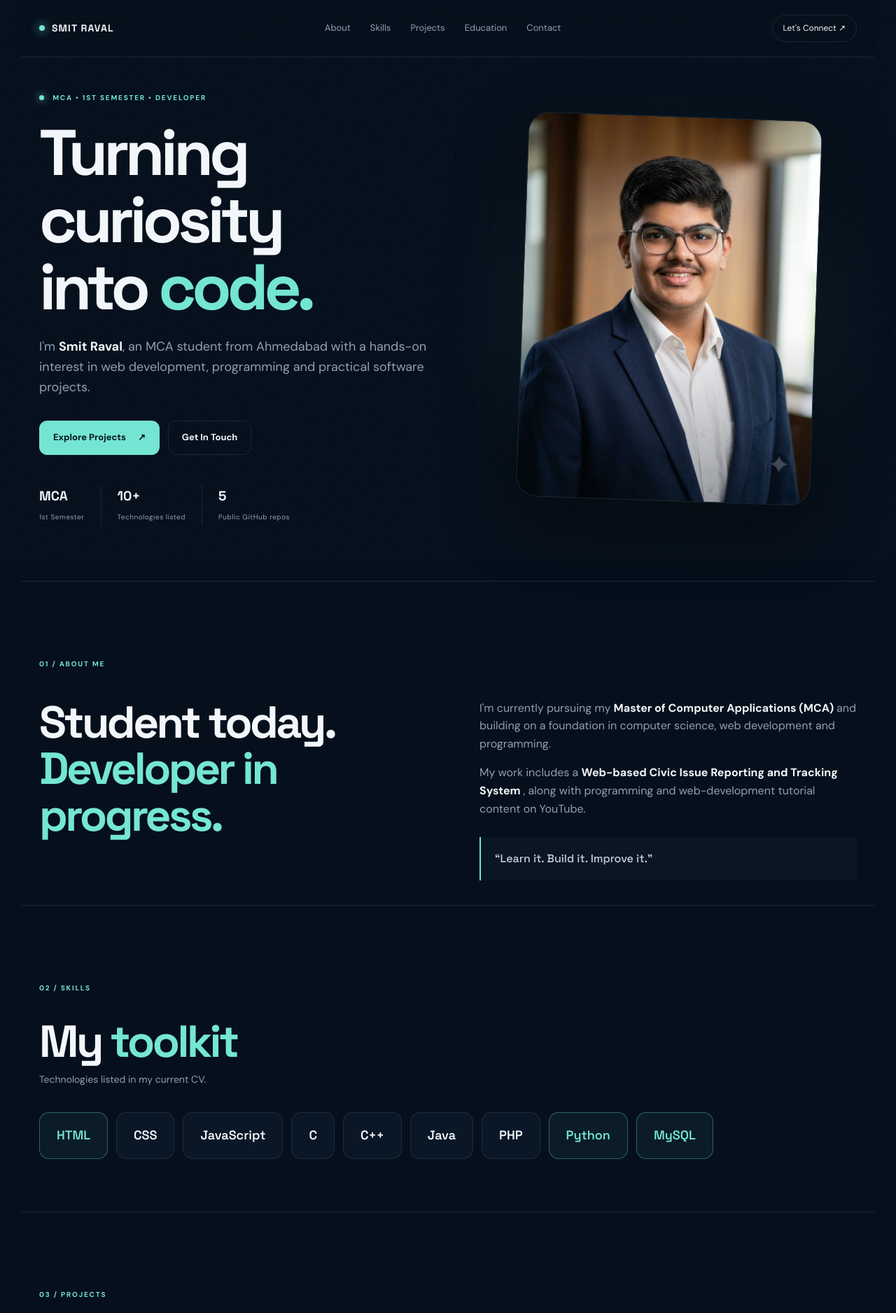
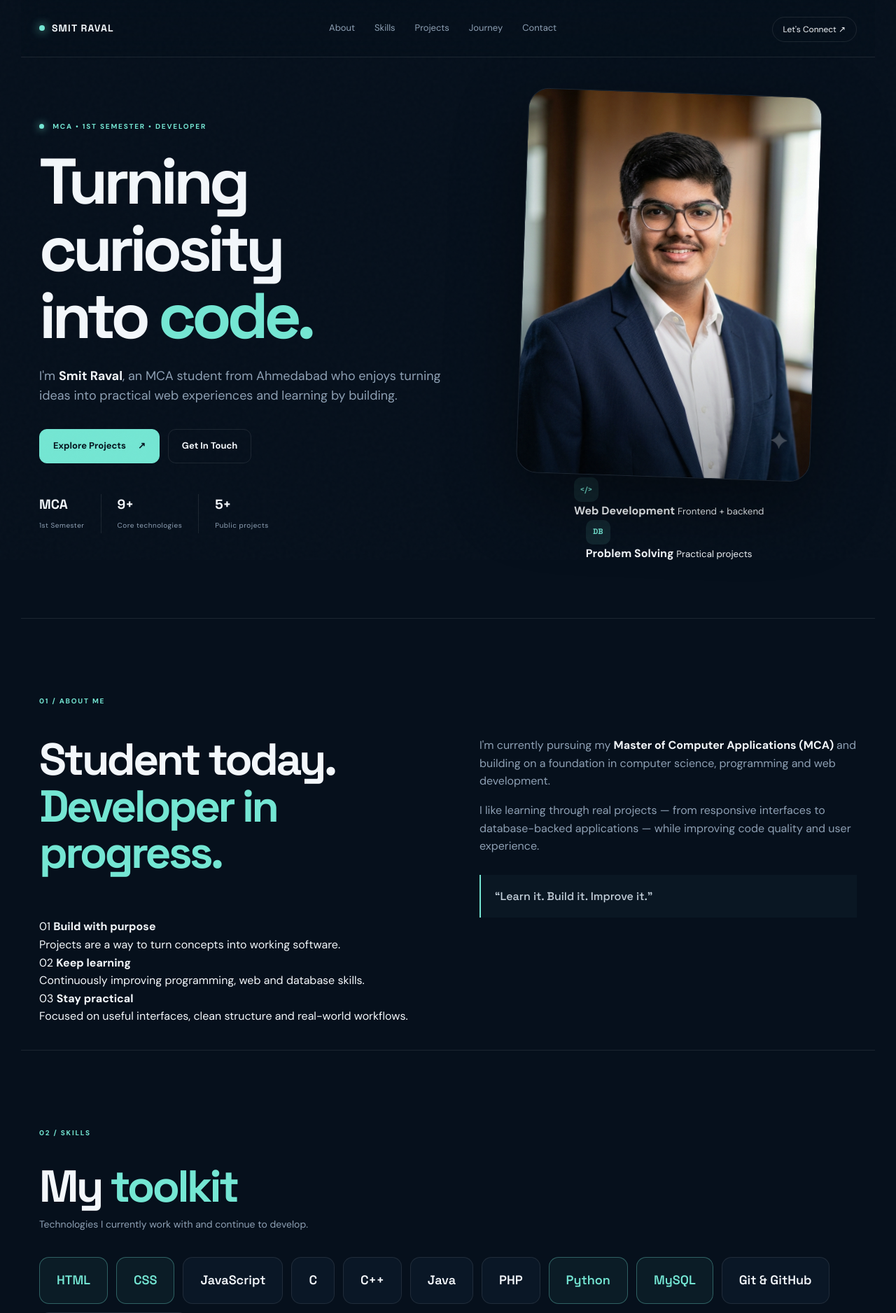
Before and after one commit to smitraval08/Portfolio, a Flask app: page / in a window 1280 px wide. Shown: the top 1876 px of the page at 70% size. Run offline with Flask 3, Linux system fonts and the light colour scheme.

Commit message:
Update index.html

```diff
--- a/Smit_Raval_Portfolio/templates/index.html
+++ b/Smit_Raval_Portfolio/templates/index.html
@@ -13,11 +13,16 @@ content="width=device-width, initial-scale=1"
 
 <meta
 name="description"
-content="Smit Raval — MCA student, developer and web technology enthusiast."
+content="Smit Raval — MCA student, developer and builder. Portfolio, projects, skills, education and contact."
+>
+
+<meta
+name="theme-color"
+content="#06101c"
 >
 
 <title>
-Smit Raval | MCA Student & Developer
+Smit Raval — Developer Portfolio
 </title>
 
 <link
@@ -46,21 +51,40 @@ href="{{ url_for('static', filename='style.css') }}"
 
 <body>
 
+
+<div
+class="progress"
+id="progress"
+></div>
+
+
 <div class="noise"></div>
 
 
-<header class="nav">
+
+<!-- ================= NAVBAR ================= -->
+
+<header
+class="nav"
+id="top"
+>
 
 <a
 class="logo"
 href="#home"
 >
+
 <span></span>
+
 SMIT RAVAL
+
 </a>
 
 
-<nav id="nav">
+<nav
+id="nav"
+aria-label="Primary navigation"
+>
 
 <a href="#about">
 About
@@ -74,8 +98,8 @@ Skills
 Projects
 </a>
 
-<a href="#education">
-Education
+<a href="#journey">
+Journey
 </a>
 
 <a href="#contact">
@@ -85,20 +109,32 @@ Contact
 </nav>
 
 
+<div class="nav-actions">
+
 <a
 class="top-btn"
 href="#contact"
 >
-Let's Connect ↗
+
+Let's Connect
+
+<span>↗</span>
+
 </a>
 
 
 <button
 class="menu"
 id="menu"
+aria-label="Open navigation"
+aria-expanded="false"
 >
+
 ☰
+
 </button>
+
+</div>
 
 </header>
 
@@ -107,14 +143,16 @@ id="menu"
 <main>
 
 
-<!-- HERO -->
+<!-- ================= HERO ================= -->
 
 <section
 class="hero wrap"
 id="home"
 >
 
-<div class="hero-copy">
+
+<div class="hero-copy reveal">
+
 
 <div class="status">
 
@@ -128,10 +166,14 @@ MCA • 1ST SEMESTER • DEVELOPER
 <h1>
 
 Turning curiosity
+
 <br>
 
 into
-<em>code.</em>
+
+<em>
+code.
+</em>
 
 </h1>
 
@@ -140,12 +182,13 @@ into
 
 I'm
 <b>Smit Raval</b>,
-an MCA student from Ahmedabad with a hands-on interest in web development, programming and practical software projects.
+an MCA student from Ahmedabad who enjoys turning ideas into practical web experiences and learning by building.
 
 </p>
 
 
 <div class="actions">
+
 
 <a
 class="btn primary"
@@ -168,14 +211,18 @@ Get In Touch
 
 </a>
 
+
 </div>
 
 
 <div class="stats">
 
+
 <div>
 
-<strong>MCA</strong>
+<strong>
+MCA
+</strong>
 
 <small>
 1st Semester
@@ -186,10 +233,12 @@ Get In Touch
 
 <div>
 
-<strong>10+</strong>
+<strong>
+9+
+</strong>
 
 <small>
-Technologies listed
+Core technologies
 </small>
 
 </div>
@@ -197,46 +246,124 @@ Technologies listed
 
 <div>
 
-<strong>5</strong>
+<strong>
+5+
+</strong>
 
 <small>
-Public GitHub repos
+Public projects
 </small>
 
 </div>
 
+
 </div>
+
 
 </div>
 
 
 
-<div class="hero-art">
+<div class="hero-art reveal">
 
-<div class="halo"></div>
+
+<div class="orb orb-a"></div>
+
+<div class="orb orb-b"></div>
 
 
 <div class="portrait">
 
+
 <img
 src="{{ url_for('static', filename='profile.png') }}"
-alt="Smit Raval professional portrait"
+alt="Smit Raval profile portrait"
 >
+
+
+<div class="portrait-shade"></div>
+
+
+<div class="portrait-label">
+
+<span>
+AVAILABLE TO LEARN
+</span>
+
+<b>
+BUILD • SHIP • IMPROVE
+</b>
 
 </div>
 
+
 </div>
+
+
+
+<div class="floating-card card-one">
+
+
+<span class="mini-icon">
+&lt;/&gt;
+</span>
+
+
+<div>
+
+<b>
+Web Development
+</b>
+
+<small>
+Frontend + backend
+</small>
+
+</div>
+
+
+</div>
+
+
+
+<div class="floating-card card-two">
+
+
+<span class="mini-icon">
+DB
+</span>
+
+
+<div>
+
+<b>
+Problem Solving
+</b>
+
+<small>
+Practical projects
+</small>
+
+</div>
+
+
+</div>
+
+
+</div>
+
 
 </section>
 
 
 
-<!-- ABOUT -->
+<!-- ================= ABOUT ================= -->
 
 <section
 class="section wrap"
 id="about"
 >
+
 
 <div class="kicker">
 01 / ABOUT ME
@@ -244,6 +371,10 @@ id="about"
 
 
 <div class="split">
+
+
+<div class="reveal">
+
 
 <h2>
 
@@ -258,26 +389,29 @@ Developer in progress.
 </h2>
 
 
-<div class="copy">
+</div>
+
+
+
+<div class="copy reveal">
+
 
 <p>
 
 I'm currently pursuing my
+
 <b>
 Master of Computer Applications (MCA)
 </b>
-and building on a foundation in computer science, web development and programming.
+
+and building on a foundation in computer science, programming and web development.
 
 </p>
 
 
 <p>
 
-My work includes a
-<b>
-Web-based Civic Issue Reporting and Tracking System
-</b>,
-along with programming and web-development tutorial content on YouTube.
+I like learning through real projects — from responsive interfaces to database-backed applications — while improving code quality and user experience.
 
 </p>
 
@@ -288,33 +422,100 @@ along with programming and web-development tutorial content on YouTube.
 
 </div>
 
+
 </div>
 
+
 </div>
+
+
+
+<div class="about-grid">
+
+
+<div class="info-card reveal">
+
+<span>
+01
+</span>
+
+<b>
+Build with purpose
+</b>
+
+<p>
+Projects are a way to turn concepts into working software.
+</p>
+
+</div>
+
+
+
+<div class="info-card reveal">
+
+<span>
+02
+</span>
+
+<b>
+Keep learning
+</b>
+
+<p>
+Continuously improving programming, web and database skills.
+</p>
+
+</div>
+
+
+
+<div class="info-card reveal">
+
+<span>
+03
+</span>
+
+<b>
+Stay practical
+</b>
+
+<p>
+Focused on useful interfaces, clean structure and real-world workflows.
+</p>
+
+</div>
+
+
+</div>
+
 
 </section>
 
 
 
-<!-- SKILLS -->
+<!-- ================= SKILLS ================= -->
 
 <section
 class="section wrap"
 id="skills"
 >
 
+
 <div class="kicker">
 02 / SKILLS
 </div>
 
 
-<div class="head">
+<div class="head reveal">
+
 
 <div>
+
 
 <h2>
 
 My
+
 <em>
 toolkit
 </em>
@@ -324,78 +525,153 @@ toolkit
 
 <p>
 
-Technologies listed in my current CV.
+Technologies I currently work with and continue to develop.
 
 </p>
 
-</div>
 
 </div>
 
 
-<div class="skill-cloud">
+</div>
+
+
+
+<div class="skill-cloud reveal">
+
 
 <div class="skill hot">
 HTML
 </div>
 
-<div class="skill">
+
+<div class="skill hot">
 CSS
 </div>
+
 
 <div class="skill">
 JavaScript
 </div>
 
+
 <div class="skill">
 C
 </div>
+
 
 <div class="skill">
 C++
 </div>
 
+
 <div class="skill">
 Java
 </div>
+
 
 <div class="skill">
 PHP
 </div>
 
+
 <div class="skill hot">
 Python
 </div>
+
 
 <div class="skill hot">
 MySQL
 </div>
 
+
+<div class="skill">
+Git & GitHub
 </div>
+
+
+<div class="skill">
+Responsive Design
+</div>
+
+
+</div>
+
+
+
+<div class="skill-bars reveal">
+
+
+<div>
+
+<span>
+Frontend Development
+</span>
+
+<b>
+HTML • CSS • JavaScript
+</b>
+
+</div>
+
+
+<div>
+
+<span>
+Backend Development
+</span>
+
+<b>
+Python • Flask • PHP
+</b>
+
+</div>
+
+
+<div>
+
+<span>
+Database
+</span>
+
+<b>
+MySQL
+</b>
+
+</div>
+
+
+</div>
+
 
 </section>
 
 
 
-<!-- PROJECTS -->
+<!-- ================= PROJECTS ================= -->
 
 <section
 class="section wrap"
 id="projects"
 >
 
+
 <div class="kicker">
 03 / PROJECTS
 </div>
 
 
-<div class="head row">
+
+<div class="head row reveal">
+
 
 <div>
+
 
 <h2>
 
 Selected
+
 <em>
 work
 </em>
@@ -405,11 +681,13 @@ work
 
 <p>
 
-CV project + public GitHub work.
+A mix of academic, practical and public GitHub work.
 
 </p>
 
+
 </div>
+
 
 
 <a
@@ -423,11 +701,17 @@ View GitHub ↗
 
 </a>
 
+
 </div>
 
 
 
-<article class="feature">
+<!-- FEATURED PROJECT -->
+
+<article
+class="feature reveal"
+>
+
 
 <div class="number">
 01
@@ -435,17 +719,22 @@ View GitHub ↗
 
 
 <div class="tags">
-
 WEB DEVELOPMENT • DATABASE
-
 </div>
 
 
 <div class="feature-body">
 
+
+<div class="project-badge">
+FEATURED PROJECT
+</div>
+
+
 <h3>
 
 Web-based Civic Issue
+
 <br>
 
 Reporting & Tracking System
@@ -455,37 +744,46 @@ Reporting & Tracking System
 
 <p>
 
-A web-based platform designed to help citizens report and track local civic issues, with a focus on improving communication between the public and administrative authorities.
+A web platform designed to help citizens report and track local civic issues, with an emphasis on clear reporting, status visibility and communication.
 
 </p>
 
 
 <div class="feature-points">
 
+
 <span>
 ✓ User-friendly reporting
 </span>
+
 
 <span>
 ✓ Issue status tracking
 </span>
 
+
 <span>
-✓ Public–authority communication
+✓ Database integration
 </span>
+
 
 </div>
 
+
 </div>
+
 
 </article>
 
 
 
+<!-- GITHUB PROJECTS -->
+
 <div class="repo-grid">
 
 
-<article class="repo">
+<article class="repo reveal">
+
 
 <span class="repo-no">
 02
@@ -503,7 +801,7 @@ Electrical_Service
 
 
 <p>
-Public GitHub project in PHP.
+Public GitHub project built with PHP.
 </p>
 
 
@@ -517,11 +815,13 @@ Open repository ↗
 
 </a>
 
+
 </article>
 
 
 
-<article class="repo">
+<article class="repo reveal">
+
 
 <span class="repo-no">
 03
@@ -539,7 +839,7 @@ ele_service
 
 
 <p>
-Electronic service website using PHP + MySQL.
+Electronic service website using PHP and MySQL.
 </p>
 
 
@@ -553,11 +853,13 @@ Open repository ↗
 
 </a>
 
+
 </article>
 
 
 
-<article class="repo">
+<article class="repo reveal">
+
 
 <span class="repo-no">
 04
@@ -589,11 +891,13 @@ Open repository ↗
 
 </a>
 
+
 </article>
 
 
 
-<article class="repo">
+<article class="repo reveal">
+
 
 <span class="repo-no">
 05
@@ -625,11 +929,13 @@ Open repository ↗
 
 </a>
 
+
 </article>
 
 
 
-<article class="repo wide">
+<article class="repo wide reveal">
+
 
 <span class="repo-no">
 06
@@ -661,30 +967,38 @@ Open repository ↗
 
 </a>
 
+
 </article>
 
 
 </div>
 
+
 </section>
 
 
 
-<!-- EDUCATION -->
+<!-- ================= JOURNEY ================= -->
 
 <section
 class="section wrap"
-id="education"
+id="journey"
 >
 
+
 <div class="kicker">
-04 / EDUCATION
+04 / JOURNEY
 </div>
+
+
+
+<div class="journey-head reveal">
 
 
 <h2>
 
 Learning with
+
 <em>
 purpose.
 </em>
@@ -692,16 +1006,35 @@ purpose.
 </h2>
 
 
-<div class="education-card">
+<p>
 
-<div class="edu-year">
+Where I'm building my foundation and what I'm working toward next.
+
+</p>
+
+
+</div>
+
+
+
+<div class="timeline">
+
+
+<div class="timeline-item reveal">
+
+
+<div class="dot"></div>
+
+
+<div class="time">
 CURRENT
 </div>
 
 
 <div>
 
-<span class="edu-badge">
+
+<span class="badge">
 MCA
 </span>
 
@@ -715,50 +1048,109 @@ Master of Computer Applications
 1st Semester • Currently pursuing
 </p>
 
+
 </div>
+
 
 </div>
 
 
 
-<div class="education-card muted">
+<div class="timeline-item reveal">
 
-<div class="edu-year">
+
+<div class="dot"></div>
+
+
+<div class="time">
 PREVIOUS
 </div>
 
 
 <div>
 
+
+<span class="badge muted-badge">
+BCA
+</span>
+
+
 <h3>
-GLS University — BCA
+GLS University — Bachelor of Computer Applications
 </h3>
 
 
 <p>
-Undergraduate education listed on supplied CV.
+Undergraduate education
 </p>
+
 
 </div>
 
+
 </div>
+
+
+
+<div class="timeline-item reveal">
+
+
+<div class="dot"></div>
+
+
+<div class="time">
+NEXT
+</div>
+
+
+<div>
+
+
+<span class="badge">
+GOAL
+</span>
+
+
+<h3>
+More real-world projects
+</h3>
+
+
+<p>
+
+Deepen full-stack development, databases, deployment and software engineering practices.
+
+</p>
+
+
+</div>
+
+
+</div>
+
+
+</div>
+
 
 </section>
 
 
 
-<!-- CONTACT -->
+<!-- ================= CONTACT ================= -->
 
 <section
 class="section wrap"
 id="contact"
 >
 
-<div class="contact-box">
+
+<div class="contact-box reveal">
+
 
 <div class="kicker">
 05 / CONTACT
 </div>
+
 
 
 <div class="contact-grid">
@@ -766,12 +1158,15 @@ id="contact"
 
 <div>
 
+
 <h2>
 
 Let's connect
+
 <br>
 
 & build
+
 <em>
 something.
 </em>
@@ -786,13 +1181,16 @@ For projects, learning opportunities or collaboration, feel free to reach out.
 </p>
 
 
+
 <div class="socials">
 
 
 <a
 href="mailto:smitraval812@gmail.com"
 >
+
 Email ↗
+
 </a>
 
 
@@ -801,7 +1199,9 @@ href="https://github.com/smitraval08"
 target="_blank"
 rel="noopener"
 >
+
 GitHub ↗
+
 </a>
 
 
@@ -810,7 +1210,9 @@ href="https://www.linkedin.com/in/smit-raval-785963291"
 target="_blank"
 rel="noopener"
 >
+
 LinkedIn ↗
+
 </a>
 
 
@@ -819,11 +1221,14 @@ href="https://www.youtube.com/@smitraval5501"
 target="_blank"
 rel="noopener"
 >
+
 YouTube ↗
+
 </a>
 
 
 </div>
+
 
 </div>
 
@@ -850,6 +1255,7 @@ action="{{ url_for('contact') }}"
 {% endwith %}
 
 
+
 <label>
 
 Name
@@ -857,10 +1263,13 @@ Name
 <input
 name="name"
 required
+maxlength="100"
+autocomplete="name"
 placeholder="Your name"
 >
 
 </label>
+
 
 
 <label>
@@ -871,10 +1280,13 @@ Email
 type="email"
 name="email"
 required
+maxlength="160"
+autocomplete="email"
 placeholder="you@example.com"
 >
 
 </label>
+
 
 
 <label>
@@ -883,10 +1295,12 @@ Subject
 
 <input
 name="subject"
+maxlength="180"
 placeholder="What's this about?"
 >
 
 </label>
+
 
 
 <label>
@@ -897,10 +1311,12 @@ Message
 name="message"
 rows="5"
 required
+maxlength="3000"
 placeholder="Write your message..."
 ></textarea>
 
 </label>
+
 
 
 <button
@@ -908,24 +1324,35 @@ class="btn primary"
 type="submit"
 >
 
-Send Message ↗
+Send Message
+
+<span>
+↗
+</span>
 
 </button>
 
 
 </form>
 
-</div>
 
 </div>
 
+
+</div>
+
+
 </section>
+
 
 </main>
 
 
 
+<!-- ================= FOOTER ================= -->
+
 <footer class="wrap">
+
 
 <span>
 © 2026 SMIT RAVAL
@@ -937,9 +1364,10 @@ MCA • DEVELOPER • LEARNER
 </span>
 
 
-<a href="#home">
+<a href="#top">
 Back to top ↑
 </a>
+
 
 </footer>
 
@@ -947,29 +1375,121 @@ Back to top ↑
 
 <script>
 
+
 const menu =
 document.getElementById("menu");
+
 
 const nav =
 document.getElementById("nav");
 
 
+const progress =
+document.getElementById("progress");
+
+
+
 menu.addEventListener(
 "click",
-() => nav.classList.toggle("open")
+() => {
+
+const open =
+nav.classList.toggle("open");
+
+menu.setAttribute(
+"aria-expanded",
+open
 );
+
+}
+);
+
 
 
 document
 .querySelectorAll("#nav a")
 .forEach(
+
 a =>
+
 a.addEventListener(
 "click",
-() =>
-nav.classList.remove("open")
+() => {
+
+nav.classList.remove("open");
+
+menu.setAttribute(
+"aria-expanded",
+"false"
+);
+
+}
 )
+
 );
+
+
+
+window.addEventListener(
+"scroll",
+() => {
+
+const height =
+document.documentElement.scrollHeight -
+window.innerHeight;
+
+const percentage =
+height
+?
+(window.scrollY / height) * 100
+:
+0;
+
+progress.style.width =
+percentage + "%";
+
+}
+);
+
+
+
+const observer =
+new IntersectionObserver(
+
+entries => {
+
+entries.forEach(
+entry => {
+
+if (
+entry.isIntersecting
+) {
+
+entry.target.classList.add(
+"visible"
+);
+
+}
+
+}
+);
+
+},
+
+{
+threshold: 0.12
+}
+
+);
+
+
+
+document
+.querySelectorAll(".reveal")
+.forEach(
+element => observer.observe(element)
+);
+
 
 </script>
 
```
